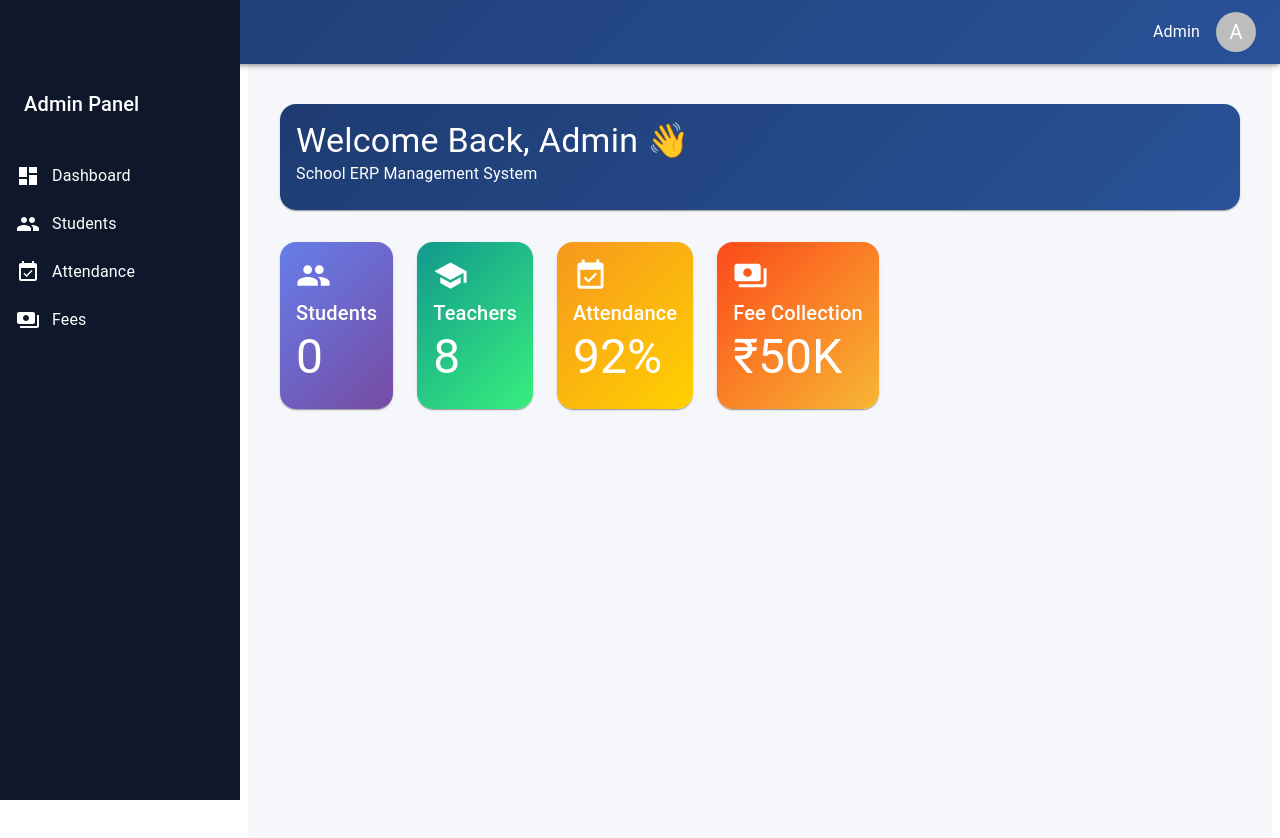
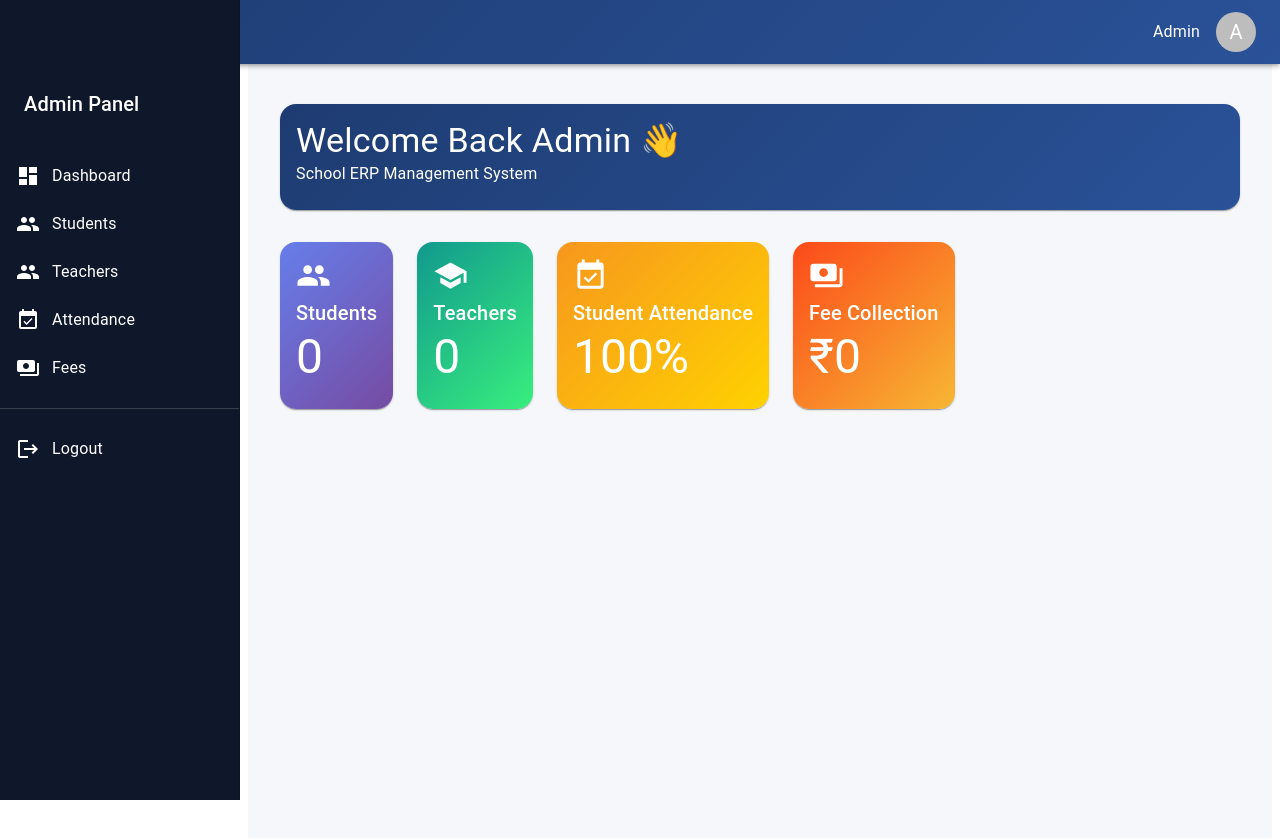
Before and after one commit to shhhhreeya/School-ERP-Management-System, a React app in the folder Frontend/: page /admin/dashboard in a window 1280 px wide. Shown: the top 838 px of the page. Built offline with nearby package versions, Linux system fonts and the light colour scheme; no server answers; sample sign-in values are in the browser's storage; the HTML template or start-up script is replaced by a standard one.

Commit message:
fixed ui

```diff
--- a/Frontend/src/components/Sidebar.jsx
+++ b/Frontend/src/components/Sidebar.jsx
@@ -4,6 +4,10 @@ import EventAvailableIcon from "@mui/icons-material/EventAvailable";
 import PaymentsIcon from "@mui/icons-material/Payments";
 import LogoutIcon from "@mui/icons-material/Logout";
 import { Link } from "react-router-dom";
+import { useDispatch } from "react-redux";
+import { logout } from "../redux/authSlice";
+import { useNavigate } from "react-router-dom";
+import { Divider } from "@mui/material";
 
 import {
   Drawer,
@@ -19,6 +23,14 @@ import {
 const drawerWidth = 240;
 
 const Sidebar = () => {
+    const dispatch = useDispatch();
+const navigate = useNavigate();
+
+const handleLogout = () => {
+  dispatch(logout());
+
+  navigate("/");
+};
   return (
     <Drawer
       variant="permanent"
@@ -76,6 +88,19 @@ const Sidebar = () => {
 
   <ListItemButton
     component={Link}
+    to="/admin/teachers"
+  >
+    <ListItemIcon sx={{ color: "white" }}>
+      <PeopleIcon />
+    </ListItemIcon>
+
+    <ListItemText
+      primary="Teachers"
+    />
+  </ListItemButton>
+
+  <ListItemButton
+    component={Link}
     to="/admin/attendance"
   >
     <ListItemIcon sx={{ color: "white" }}>
@@ -96,6 +121,23 @@ const Sidebar = () => {
       primary="Fees"
     />
   </ListItemButton>
+  <Divider
+  sx={{
+    bgcolor: "rgba(255,255,255,0.2)",
+    my: 2,
+  }}
+/>
+  <ListItemButton
+  onClick={handleLogout}
+>
+  <ListItemIcon sx={{ color: "white" }}>
+    <LogoutIcon />
+  </ListItemIcon>
+
+  <ListItemText
+    primary="Logout"
+  />
+</ListItemButton>
 
 </List>
     </Drawer>
--- a/Frontend/src/pages/Dashboard.jsx
+++ b/Frontend/src/pages/Dashboard.jsx
@@ -55,7 +55,7 @@ const Dashboard = () => {
           variant="h4"
           fontWeight="bold"
         >
-          Welcome Back, Admin 👋
+          Welcome Back Admin 👋
         </Typography>
 
         <Typography>
@@ -105,7 +105,7 @@ const Dashboard = () => {
             </Typography>
 
             <Typography variant="h3">
-              8
+              0
             </Typography>
           </CardContent>
         </Card>
@@ -124,11 +124,11 @@ const Dashboard = () => {
             <EventAvailableIcon fontSize="large" />
 
             <Typography variant="h6">
-              Attendance
+              Student Attendance
             </Typography>
 
             <Typography variant="h3">
-              92%
+              100%
             </Typography>
           </CardContent>
         </Card>
@@ -151,7 +151,7 @@ const Dashboard = () => {
             </Typography>
 
             <Typography variant="h3">
-              ₹50K
+              ₹0
             </Typography>
           </CardContent>
         </Card>
--- a/Frontend/src/pages/Login.jsx
+++ b/Frontend/src/pages/Login.jsx
@@ -83,7 +83,7 @@ else {
         justifyContent: "center",
         alignItems: "center",
         background:
-          "linear-gradient(to right, #4facfe, #00f2fe)",
+          "linear-gradient(to right, #667eea, #764ba2)",
       }}
     >
       <Card
```
